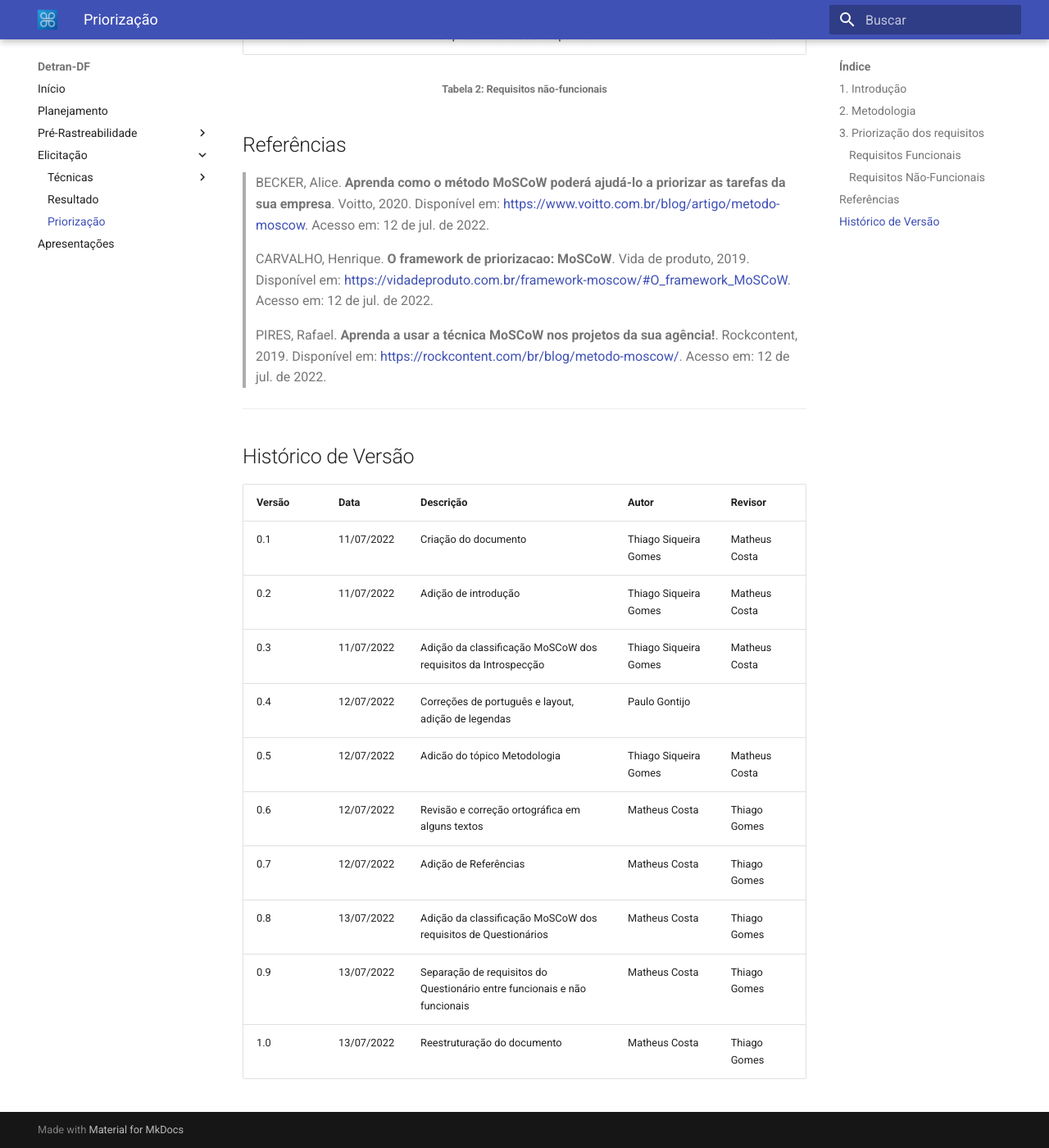
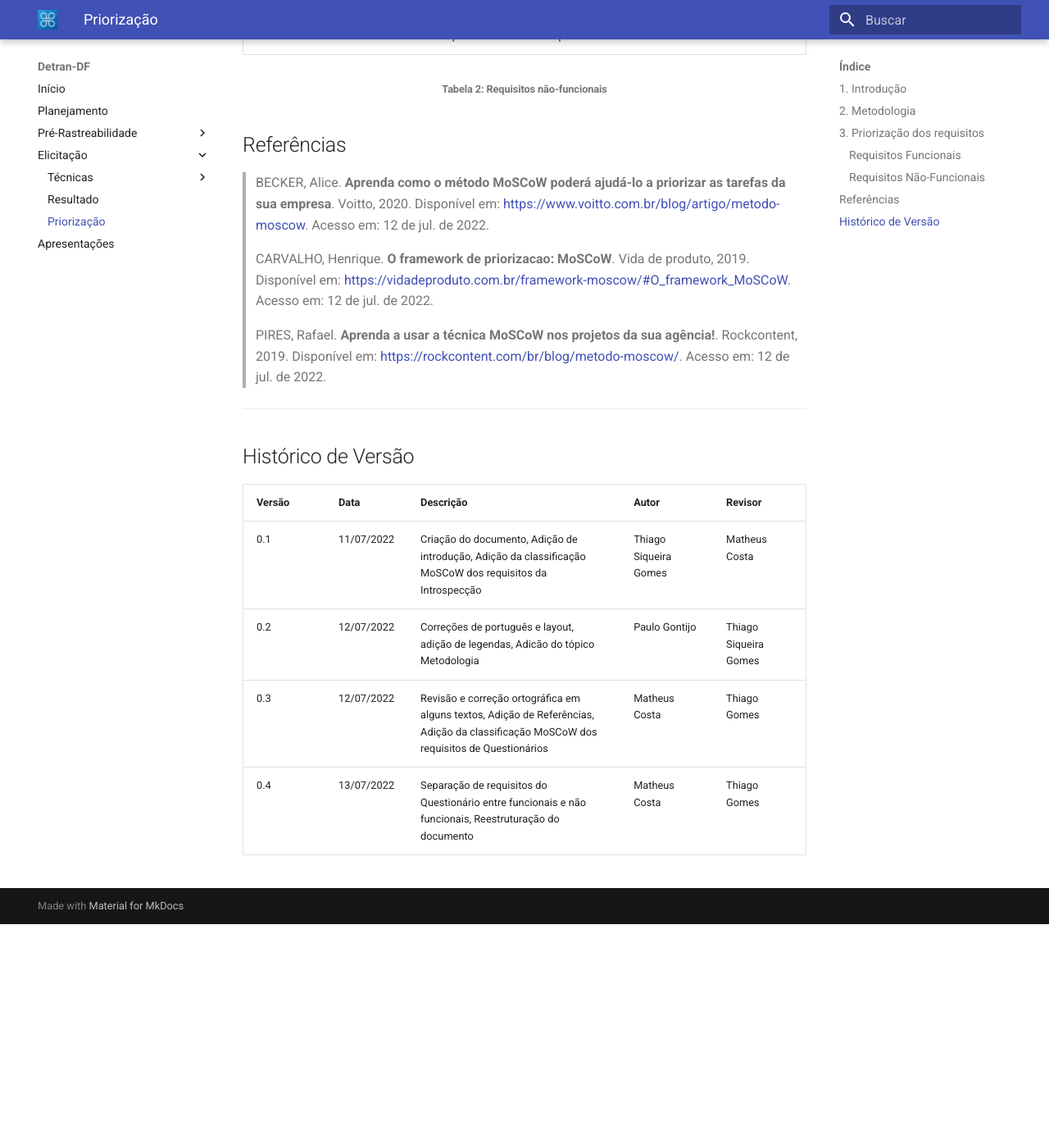
Before and after one commit to Requisitos-de-Software/2022.1-DetranDF, an MkDocs documentation site: the page built from docs/elicitação/priorização/moscow.md, in a window 1280 px wide and 1400 px high, scrolled down 1877 px. Shown: the whole window at 82% size. Built offline with MkDocs 1.6.1 and Material for MkDocs 9.7.7, drawn with Linux system fonts in a browser that asks for light colours; after the commit the page ends 3004 px from its top, so only the background shows below that.

Commit message:
fix: simplify history

```diff
--- a/docs/elicitação/priorização/moscow.md
+++ b/docs/elicitação/priorização/moscow.md
@@ -59,13 +59,7 @@ Na *Tabela 2* abaixo foram categorizados os requisitos não-funcionais elicitado
 ## Histórico de Versão
 | Versão | Data       | Descrição                                           | Autor        | Revisor |
 | ------ | ---------- | --------------------------------------------------- | ------------ | ------- |
-| 0.1    | 11/07/2022 | Criação do documento | Thiago Siqueira Gomes | Matheus Costa |
-| 0.2    | 11/07/2022 | Adição de introdução | Thiago Siqueira Gomes | Matheus Costa |
-| 0.3    | 11/07/2022 | Adição da classificação MoSCoW dos requisitos da Introspecção | Thiago Siqueira Gomes | Matheus Costa |
-| 0.4    | 12/07/2022 | Correções de português e layout, adição de legendas |     Paulo Gontijo     |
-| 0.5    | 12/07/2022 | Adicão do tópico Metodologia | Thiago Siqueira Gomes | Matheus Costa |
-| 0.6    | 12/07/2022 | Revisão e correção ortográfica em alguns textos | Matheus Costa | Thiago Gomes |
-| 0.7    | 12/07/2022 | Adição de Referências | Matheus Costa | Thiago Gomes |
-| 0.8    | 13/07/2022 | Adição da classificação MoSCoW dos requisitos de Questionários | Matheus Costa | Thiago Gomes |
-| 0.9    | 13/07/2022 | Separação de requisitos do Questionário entre funcionais e não funcionais | Matheus Costa | Thiago Gomes |
-| 1.0    | 13/07/2022 | Reestruturação do documento | Matheus Costa | Thiago Gomes |
+| 0.1    | 11/07/2022 | Criação do documento, Adição de introdução, Adição da classificação MoSCoW dos requisitos da Introspecção | Thiago Siqueira Gomes | Matheus Costa |
+| 0.2    | 12/07/2022 | Correções de português e layout, adição de legendas, Adicão do tópico Metodologia |     Paulo Gontijo     | Thiago Siqueira Gomes
+| 0.3    | 12/07/2022 | Revisão e correção ortográfica em alguns textos, Adição de Referências, Adição da classificação MoSCoW dos requisitos de Questionários | Matheus Costa | Thiago Gomes |
+| 0.4    | 13/07/2022 | Separação de requisitos do Questionário entre funcionais e não funcionais, Reestruturação do documento | Matheus Costa | Thiago Gomes |
```
